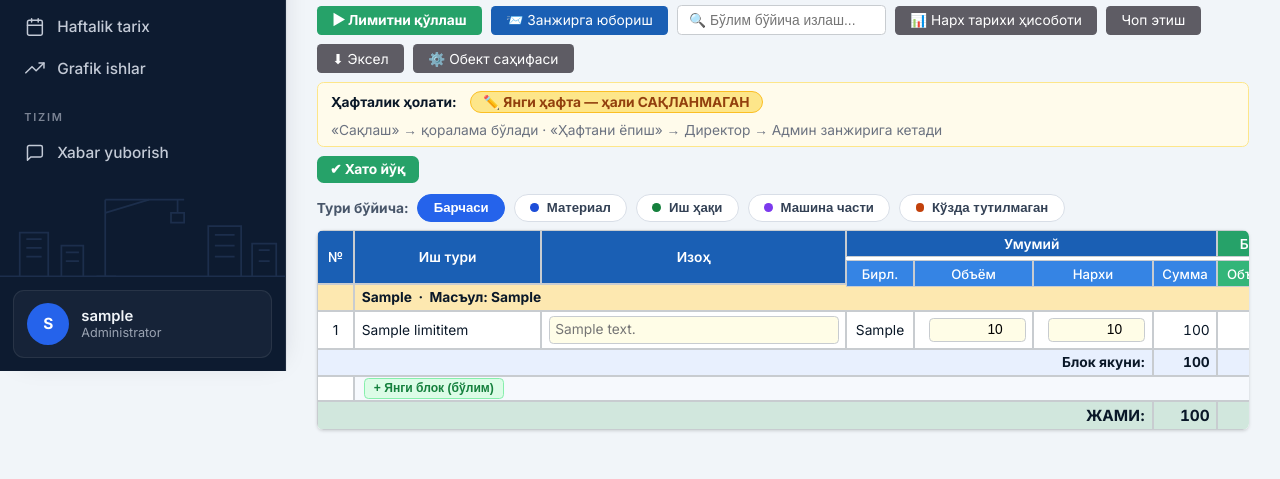
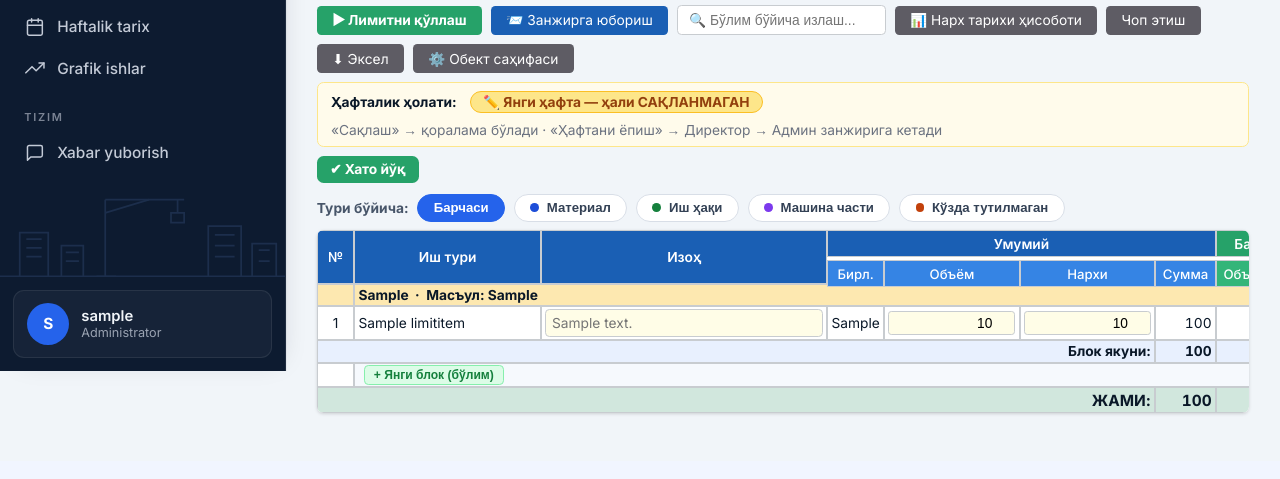
Before and after one commit to gayratkochimov-creator/qurilish-erp, a Django app: page /obyekt/1/limit-jadval/ in a window 1280 px wide. Shown: the part 429-908 px from the top of the page. After the commit the page ends 844 px from the top, so only its background shows below. Run offline with Django 5.2, Linux system fonts and the light colour scheme; a user stored in the database is signed in; tables that the repository leaves empty hold one stand-in row (values such as "Sample post"); data that the repository does not hold is empty.

Commit message:
Jadval kataklari ixcham: inputlar chiziqqa yaqin, to'liq kenglikda
td padding 2px, input.wkin width:100% — kiritish kataklari katak
chizig'iga deyarli yopishib turadi

Co-Authored-By: Claude Fable 5.1 <noreply@anthropic.com>

```diff
--- a/projects/templates/projects/limit_jadval.html
+++ b/projects/templates/projects/limit_jadval.html
@@ -25,6 +25,7 @@
   .lj-wrap { overflow:auto; background:#fff; border-radius:6px; box-shadow:0 1px 3px rgba(0,0,0,.15); max-height:calc(100vh - 220px); }
   table.lj { border-collapse:separate; border-spacing:0; width:100%; min-width:1450px; }
   .lj th, .lj td { border:1px solid #c8ccd0; padding:4px 6px; background:#fff; font-size:12.5px; }
+  .lj td { padding:2px 3px; }   /* kataklar chiziqqa yaqin — inputlar deyarli chetma-chet */
   .lj thead th { color:#fff; text-align:center; font-weight:600; position:sticky; z-index:3; }
   .lj thead tr:first-child th { top:0; }
   .lj thead tr.sub th { top:27px; font-size:12px; font-weight:500; }
@@ -47,7 +48,7 @@
   .lj tr.split td { background:#f3ecf8; }
   .lj tr.split td:nth-child(2) { padding-left:22px; font-style:italic; color:#5c2a73; }
   .lj tr.extra td { background:#fbfdf7; }
-  .lj input.wkin { width:88px; padding:3px 5px; border:1px solid #c8ccd0; border-radius:4px; text-align:right; font-size:12.5px; background:#fffde7; }
+  .lj input.wkin { width:100%; min-width:72px; box-sizing:border-box; padding:3px 5px; border:1px solid #c8ccd0; border-radius:3px; text-align:right; font-size:12.5px; background:#fffde7; }
   .lj input.wkin:focus { outline:2px solid #1a5fb4; background:#fff; }
   .lj input.tx { text-align:left; width:100%; min-width:90px; }
   .lj textarea.wkin { display:block; width:100%; min-width:90px; padding:3px 5px; border:1px solid #c8ccd0; border-radius:4px; text-align:left; font-size:12.5px; background:#fffde7; font-family:inherit; line-height:1.35; min-height:25px; resize:none; overflow:hidden; }
```
